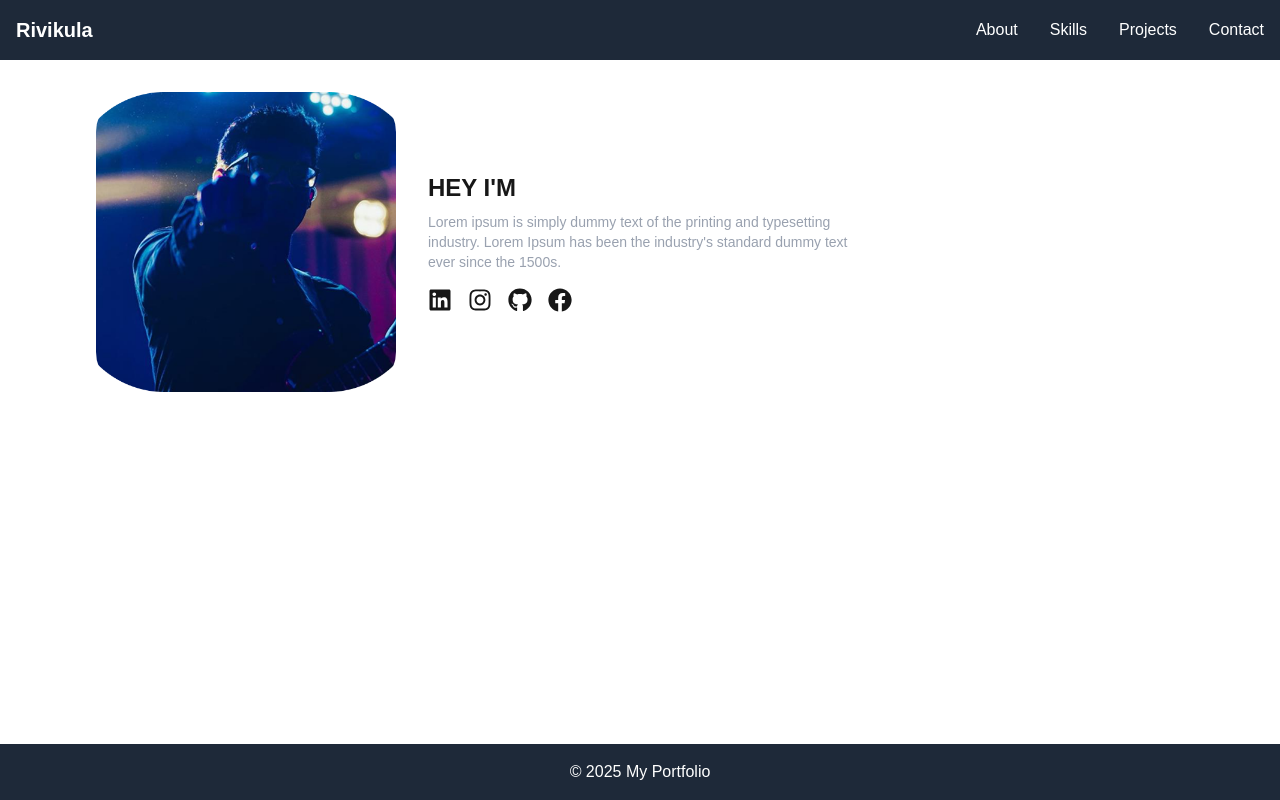
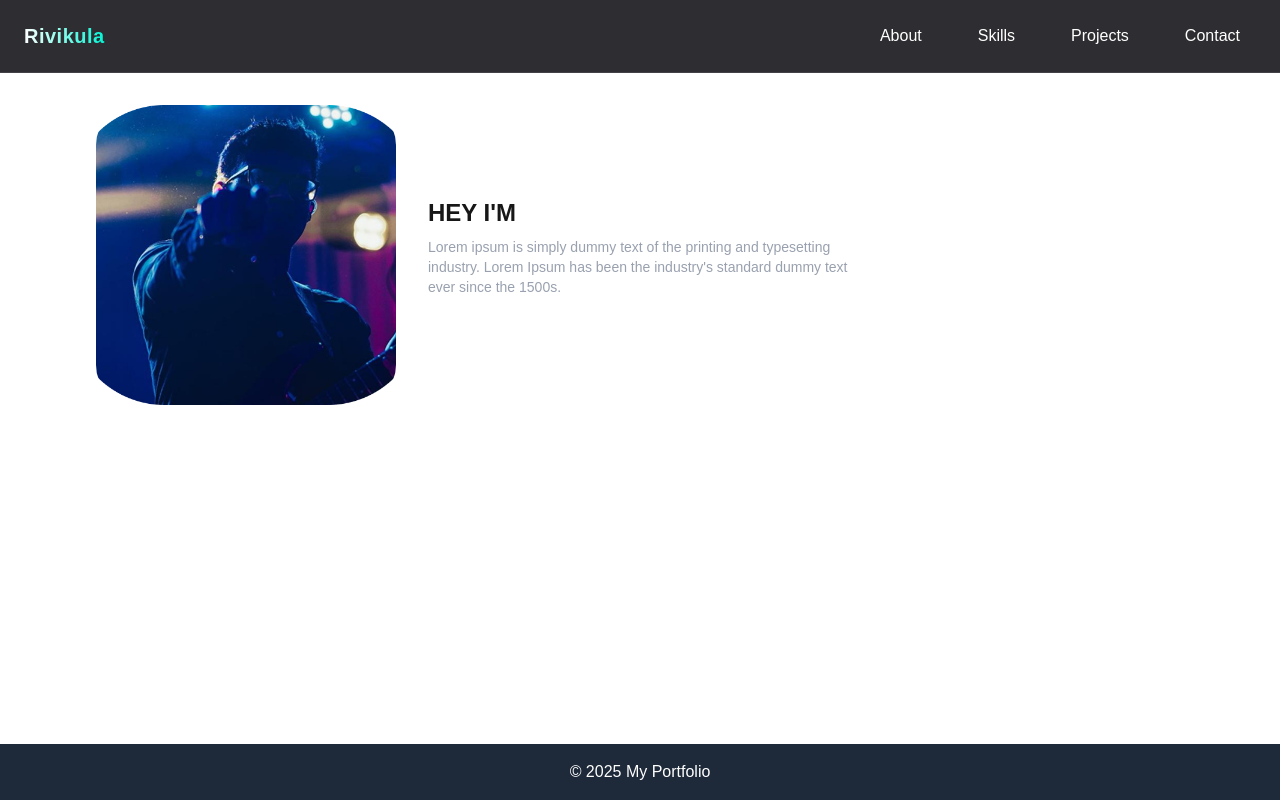
Before and after one commit to RivikulaFernando/portfolio, a Next.js app: page /about in a window 1280 px wide. Built offline with nearby package versions, Linux system fonts and the light colour scheme.

Commit message:
feat: enhance navbar with modern styling and mobile support

```diff
--- a/components/layout.tsx
+++ b/components/layout.tsx
@@ -29,9 +29,9 @@ const Layout: React.FC<LayoutProps> = ({ children }) => {
       <SectionObserver sectionId="skills" shouldInvert={true} />
 
       {/* Content */}
-      <header className="bg-gray-800 text-white p-4 relative z-10 sticky top-0">
-        <Navbar />
-      </header>
+      <header className="sticky top-0 z-20">
+  <Navbar />
+</header>
 
       <main className="flex-grow p-8">{children}</main>
 
--- a/components/navbar.tsx
+++ b/components/navbar.tsx
@@ -35,28 +35,64 @@ const Navbar: React.FC = () => {
   ];
 
   return (
-    <nav className="flex justify-between items-center w-full">
+    <nav className="navbar flex justify-between items-center w-full py-4 px-6">
       <div className="flex items-center">
-        <Link href="/" className="text-xl font-bold">
+        <Link href="/" className="navbar-brand">
           Rivikula
         </Link>
       </div>
 
       {/* Desktop Navigation */}
-      <div className="hidden md:flex space-x-8">
+      <div className="hidden md:flex space-x-6">
         {navLinks.map((link) => (
           <a
             key={link.id}
             href={`#${link.id}`}
             onClick={(e) => scrollToSection(e, link.id)}
-            className="hover:text-blue-400 transition-colors cursor-pointer"
+            className="navbar-link"
           >
             {link.label}
           </a>
         ))}
       </div>
 
-      {/* Rest of your navbar component... */}
+      {/* Mobile Navigation Button */}
+      <div className="md:hidden">
+        <button
+          onClick={() => setIsMenuOpen(!isMenuOpen)}
+          className="focus:outline-none"
+          aria-label="Toggle menu"
+        >
+          {isMenuOpen ? (
+            <svg className="w-6 h-6 text-white" fill="none" stroke="currentColor" viewBox="0 0 24 24" xmlns="http://www.w3.org/2000/svg">
+              <path strokeLinecap="round" strokeLinejoin="round" strokeWidth={2} d="M6 18L18 6M6 6l12 12" />
+            </svg>
+          ) : (
+            <svg className="w-6 h-6 text-white" fill="none" stroke="currentColor" viewBox="0 0 24 24" xmlns="http://www.w3.org/2000/svg">
+              <path strokeLinecap="round" strokeLinejoin="round" strokeWidth={2} d="M4 6h16M4 12h16m-7 6h7" />
+            </svg>
+          )}
+        </button>
+      </div>
+
+      {/* Mobile Menu */}
+      {isMenuOpen && (
+        <div className="absolute top-16 left-0 right-0 md:hidden navbar py-3 z-50 flex flex-col space-y-3">
+          {navLinks.map((link) => (
+            <a
+              key={link.id}
+              href={`#${link.id}`}
+              className="navbar-link mx-4 py-2"
+              onClick={(e) => {
+                scrollToSection(e, link.id);
+                setIsMenuOpen(false);
+              }}
+            >
+              {link.label}
+            </a>
+          ))}
+        </div>
+      )}
     </nav>
   );
 };
--- a/components/particles.tsx
+++ b/components/particles.tsx
@@ -1,4 +1,4 @@
-import React, { useCallback, useEffect, useState } from "react";
+import React, { useCallback } from "react";
 import Particles from "react-tsparticles";
 import { loadSlim } from "tsparticles-slim";
 import type { Engine } from "tsparticles-engine";
@@ -19,7 +19,7 @@ const ParticlesBackground: React.FC = () => {
         options={{
           background: {
             color: {
-              value: "transparent", // Keep transparent to let the parent div control background color
+              value: "transparent",
             },
           },
           fpsLimit: 60,
@@ -109,7 +109,7 @@ const ParticlesBackground: React.FC = () => {
         }}
         className="transition-opacity duration-1000 ease-in-out"
         style={{
-          opacity: isTransitioning ? 0.6 : 1 // Slightly fade during transitions for smoother effect
+          opacity: isTransitioning ? 0.6 : 1
         }}
       />
     </div>
--- a/components/sectionobserver.tsx
+++ b/components/sectionobserver.tsx
@@ -1,4 +1,4 @@
-import React, { useEffect, useRef, useState } from 'react';
+import React, { useEffect, useRef } from 'react';
 import { useParticleContext } from './context';
 
 interface SectionObserverProps {
@@ -8,7 +8,7 @@ interface SectionObserverProps {
 
 const SectionObserver: React.FC<SectionObserverProps> = ({ sectionId, shouldInvert }) => {
   const { setInvertParticles } = useParticleContext();
-  const [isTransitioning, setIsTransitioning] = useState(false);
+  const observerRef = useRef<IntersectionObserver | null>(null);
 
   useEffect(() => {
     const targetSection = document.getElementById(sectionId);
@@ -16,38 +16,18 @@ const SectionObserver: React.FC<SectionObserverProps> = ({ sectionId, shouldInve
 
     const observer = new IntersectionObserver((entries) => {
       const entry = entries[0];
-
-      if (entry.isIntersecting && shouldInvert) {
-        // Start transition
-        setIsTransitioning(true);
-
-        // Apply transition with a small delay to make it smoother
-        setTimeout(() => {
-          setInvertParticles(true);
-        }, 50);
-      } else if (!entry.isIntersecting && shouldInvert) {
-        // Start exit transition
-        setIsTransitioning(true);
-
-        // Apply transition with a small delay
-        setTimeout(() => {
-          setInvertParticles(false);
-        }, 50);
-      }
-
-      // Reset transitioning state after animation completes
-      setTimeout(() => {
-        setIsTransitioning(false);
-      }, 1100); // Slightly longer than transition duration
+      setInvertParticles(entry.isIntersecting && shouldInvert);
     }, {
       threshold: 0.3,
-      rootMargin: '-50px 0px', // Trigger a bit earlier for smoother experience
     });
 
+    observerRef.current = observer;
     observer.observe(targetSection);
 
     return () => {
-      observer.disconnect();
+      if (observerRef.current) {
+        observerRef.current.disconnect();
+      }
     };
   }, [sectionId, shouldInvert, setInvertParticles]);
 
--- a/components/useTransition.tsx
+++ b/components/useTransition.tsx
@@ -1,14 +1,13 @@
 import { useState, useEffect } from 'react';
 
 // Custom hook for smooth transitions
-export function useSmoothTransition(value: boolean, duration = 1000): boolean {
+export function useSmoothTransition(value: boolean): boolean {
   const [transitioning, setTransitioning] = useState(value);
 
   useEffect(() => {
-    // Start transition
     const timeout = setTimeout(() => {
       setTransitioning(value);
-    }, 50); // Small delay to ensure CSS transitions have time to apply
+    }, 50);
 
     return () => clearTimeout(timeout);
   }, [value]);
--- a/pages/about.tsx
+++ b/pages/about.tsx
@@ -1,6 +1,6 @@
+import React from 'react';
 import Layout from '../components/layout';
 import Image from 'next/image';
-
 import { FaFacebook, FaLinkedin, FaInstagram, FaGithub } from 'react-icons/fa';
 
 export default function About() {
@@ -12,23 +12,17 @@ export default function About() {
           <Image
             src="/guitar.png" // Make sure this image is in the public folder
             alt="Rivikula playing guitar"
-
             width={400}
             height={400}
             className="object-cover w-full h-full"
           />
         </div>
         <div className="text-left max-w-md">
-          <h1 className="text-2xl font-bold mb-2">HEY I'M <span className="text-white">RIVIKULA...</span></h1>
+          <h1 className="text-2xl font-bold mb-2">HEY I&apos;M <span className="text-white">RIVIKULA...</span></h1>
           <p className="text-gray-400 text-sm mb-4">
-            Lorem ipsum is simply dummy text of the printing and typesetting industry. Lorem Ipsum has been the industry's standard dummy text ever since the 1500s.
+            Lorem ipsum is simply dummy text of the printing and typesetting industry. Lorem Ipsum has been the industry&apos;s standard dummy text ever since the 1500s.
           </p>
-          <div className="flex gap-4 text-2xl">
-            <a href="#"><FaLinkedin /></a>
-            <a href="#"><FaInstagram /></a>
-            <a href="#"><FaGithub /></a>
-            <a href="#"><FaFacebook /></a>
-          </div>
+
         </div>
       </section>
     </Layout>
--- a/styles/globals.css
+++ b/styles/globals.css
@@ -1,9 +1,14 @@
 @import "tailwindcss";
-
 
 :root {
   --background: #ffffff;
   --foreground: #171717;
+  --primary: #3a86ff;       /* Bright blue */
+  --primary-dark: #2563eb;  /* Darker blue */
+  --accent: #00f5d4;        /* Teal accent */
+  --navbar-bg: rgba(10, 10, 15, 0.85); /* Semi-transparent dark background */
+  --navbar-text: #ffffff;
+  --navbar-hover: #00f5d4;  /* Teal hover state */
 }
 
 :root {
@@ -25,7 +30,53 @@ body {
   color: var(--foreground);
   font-family: Arial, Helvetica, sans-serif;
 }
-/* Add these to your global CSS */
+
+/* Add modern navbar styling */
+.navbar {
+  background: var(--navbar-bg);
+  backdrop-filter: blur(10px);
+  border-bottom: 1px solid rgba(255, 255, 255, 0.1);
+  transition: all 0.3s ease;
+}
+
+.navbar-link {
+  color: var(--navbar-text);
+  position: relative;
+  font-weight: 500;
+  transition: color 0.3s ease;
+  padding: 0.5rem 1rem;
+  border-radius: 4px;
+}
+
+.navbar-link:hover {
+  color: var(--navbar-hover);
+}
+
+.navbar-link::after {
+  content: '';
+  position: absolute;
+  width: 0;
+  height: 2px;
+  bottom: -4px;
+  left: 0;
+  background-color: var(--navbar-hover);
+  transition: width 0.3s ease;
+}
+
+.navbar-link:hover::after {
+  width: 100%;
+}
+
+.navbar-brand {
+  font-weight: 700;
+  font-size: 1.25rem;
+  letter-spacing: 0.025em;
+  background: linear-gradient(90deg, #ffffff, var(--accent));
+  -webkit-background-clip: text;
+  -webkit-text-fill-color: transparent;
+}
+
+/* Existing styles */
 #tsparticles {
   position: fixed !important;
   z-index: -1;
```
